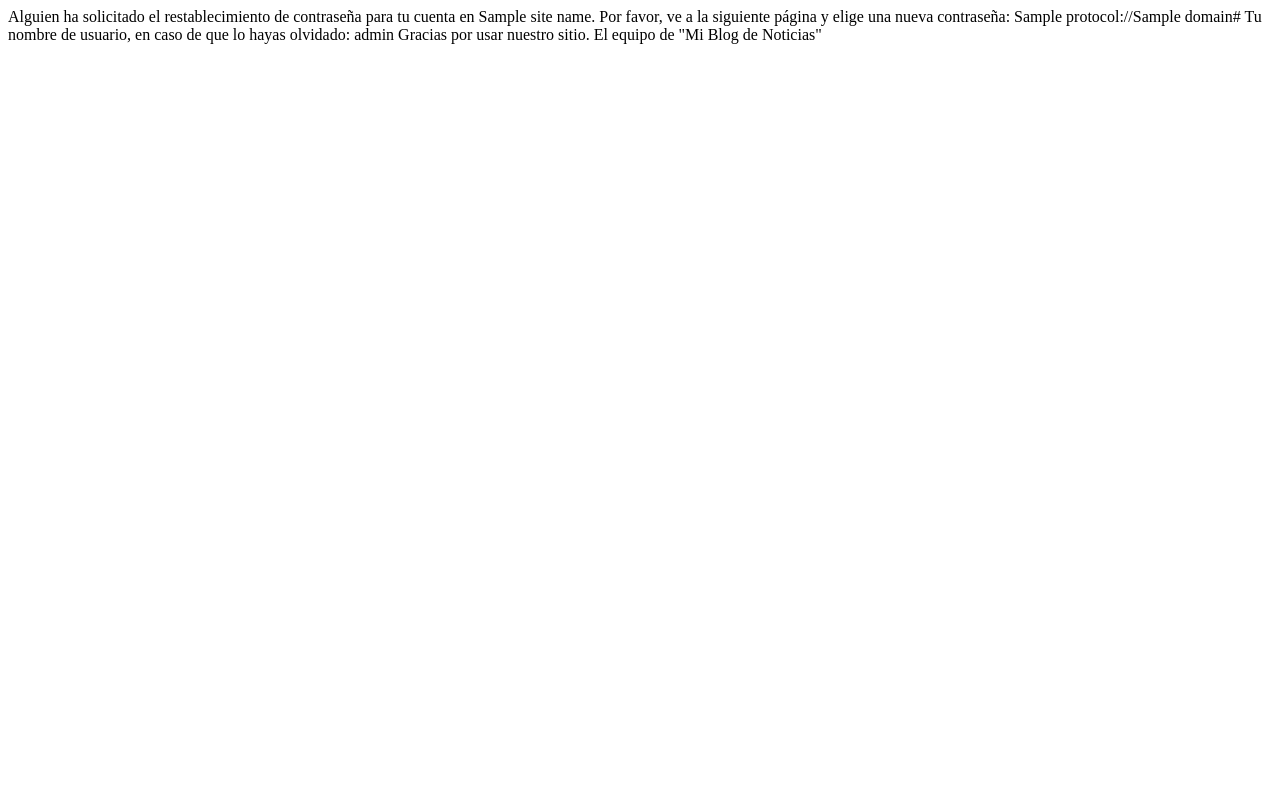
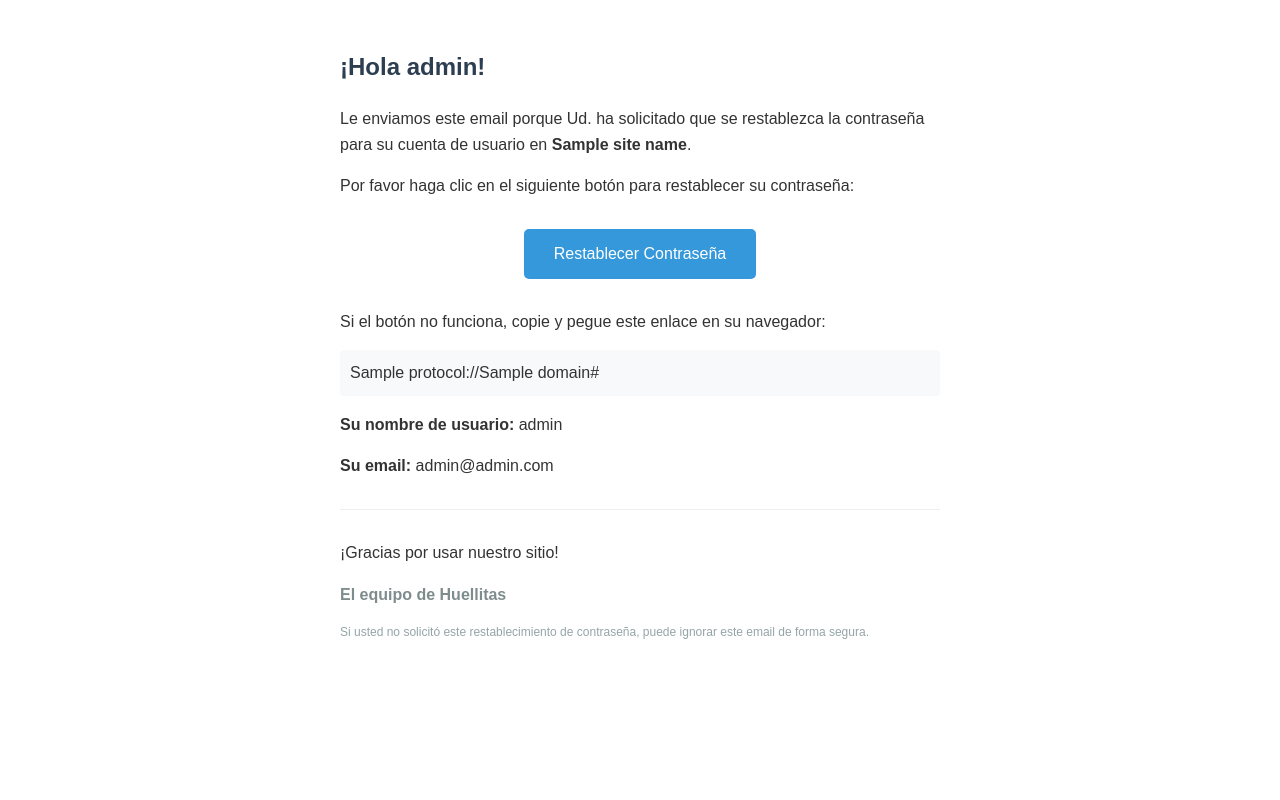
Before and after one commit to DaroNelson/DjangoBlogHuellita, a Django app: template blog/templates/registration/password_reset_email.html in a window 1280 px wide. Run offline with Django 5.2, Linux system fonts and the light colour scheme; a user stored in the database is signed in; the template is opened without the code that fills it: most values are stand-ins (such as "Sample title", 1, 10 or a date in 2020).

Commit message:
se actualiza formato de mail de reseteo

```diff
--- a/blog/templates/registration/password_reset_email.html
+++ b/blog/templates/registration/password_reset_email.html
@@ -1,10 +1,40 @@
-Alguien ha solicitado el restablecimiento de contraseña para tu cuenta en {{ site_name }}.
-Por favor, ve a la siguiente página y elige una nueva contraseña:
+<!DOCTYPE html>
+<html>
+<head>
+    <meta charset="UTF-8">
+    <title>Restablecimiento de contraseña</title>
+</head>
+<body style="font-family: Arial, sans-serif; line-height: 1.6; color: #333;">
+    <div style="max-width: 600px; margin: 0 auto; padding: 20px;">
+        <h2 style="color: #2c3e50;">¡Hola {{ user.get_username }}!</h2>
 
-{{ protocol }}://{{ domain }}{% url 'password_reset_confirm' uidb64=uid token=token %}
+        <p>Le enviamos este email porque Ud. ha solicitado que se restablezca la contraseña para su cuenta de usuario en <strong>{{ site_name }}</strong>.</p>
 
-Tu nombre de usuario, en caso de que lo hayas olvidado: {{ user.get_username }}
+        <p>Por favor haga clic en el siguiente botón para restablecer su contraseña:</p>
 
-Gracias por usar nuestro sitio.
+        <div style="text-align: center; margin: 30px 0;">
+            <a href="{% autoescape off %}{{ protocol }}://{{ domain }}{% url 'password_reset_confirm' uidb64=uid token=token %}{% endautoescape %}"
+               style="background-color: #3498db; color: white; padding: 12px 30px; text-decoration: none; border-radius: 5px; display: inline-block;">
+                Restablecer Contraseña
+            </a>
+        </div>
 
-El equipo de "Mi Blog de Noticias"
+        <p>Si el botón no funciona, copie y pegue este enlace en su navegador:</p>
+        <p style="word-break: break-all; background-color: #f8f9fa; padding: 10px; border-radius: 4px;">
+            {% autoescape off %}{{ protocol }}://{{ domain }}{% url 'password_reset_confirm' uidb64=uid token=token %}{% endautoescape %}
+        </p>
+
+        <p><strong>Su nombre de usuario:</strong> {{ user.get_username }}</p>
+        <p><strong>Su email:</strong> {{ user.email }}</p>
+
+        <hr style="border: none; border-top: 1px solid #eee; margin: 30px 0;">
+
+        <p>¡Gracias por usar nuestro sitio!</p>
+        <p style="color: #7f8c8d;"><strong>El equipo de Huellitas</strong></p>
+
+        <p style="font-size: 12px; color: #95a5a6;">
+            Si usted no solicitó este restablecimiento de contraseña, puede ignorar este email de forma segura.
+        </p>
+    </div>
+</body>
+</html>
```
Also changed, not shown: mi_blog_noticias/settings.py (+7 -1 lines), db.sqlite3.
